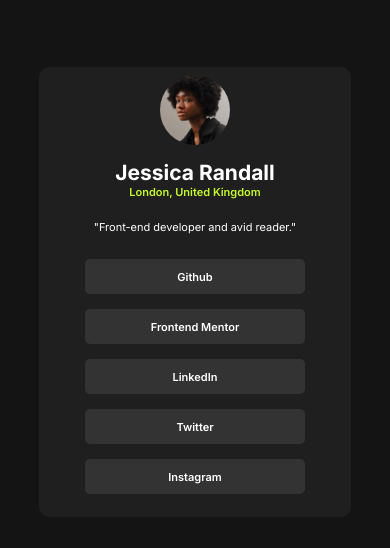
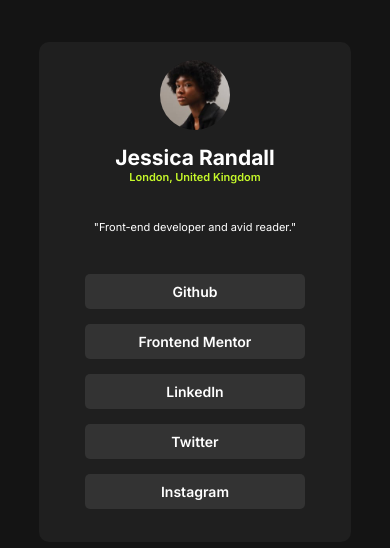
Before and after one commit to angwb/social-links-profile, a plain HTML site: page index.html in a window 390 px wide. Shown: the part 130-678 px from the top of the page. Drawn offline with Linux system fonts and the light colour scheme.

Commit message:
Changes to media query

```diff
--- a/styles.css
+++ b/styles.css
@@ -17,7 +17,7 @@ body {
 }
 #container {
     background-color:hsl(0, 0%, 12%);
-    padding: 8px 10px;
+    padding: 18px 10px;
     border-radius: 10px;
     min-width: 300px;
     height: 450px;
@@ -89,7 +89,9 @@ section#links {
 
     #container {
         width: 80%;
-
+        height: 500px;
     }
-
+    a {
+        font-size: 14px;
+    }
 }
```
